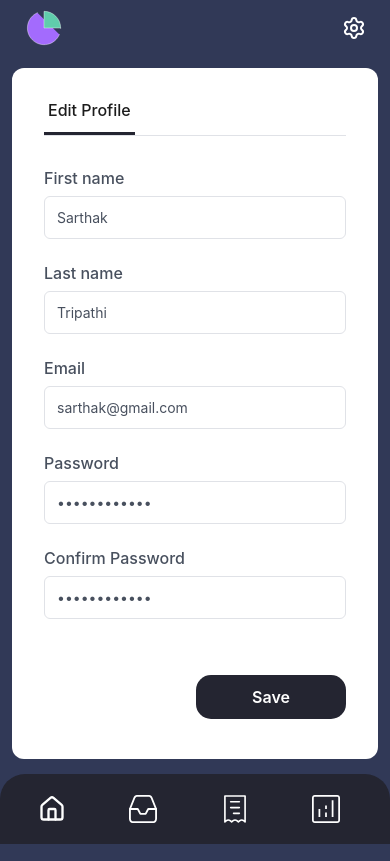
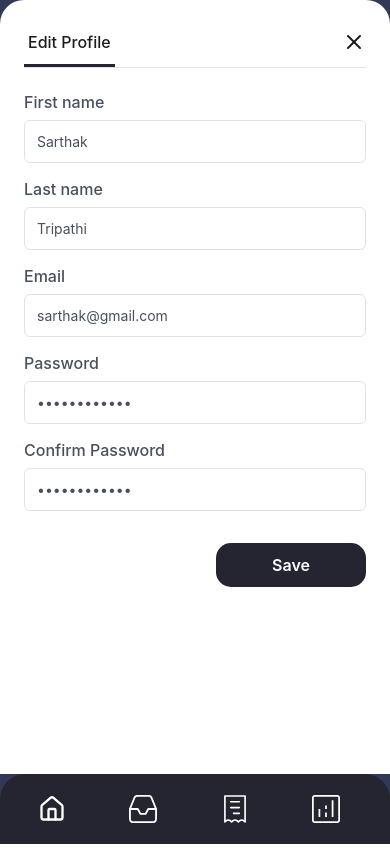
Before and after one commit to SMD-1/inventory-sales-management, a React (Vite) app: page /settings in a window 390 px wide. Built offline with nearby package versions, Linux system fonts and the light colour scheme.

Commit message:
feat: Implement a settings page with a custom responsive layout, and a mobile close button

```diff
--- a/src/components/Header/Header.jsx
+++ b/src/components/Header/Header.jsx
@@ -1,9 +1,11 @@
 import "./Header.css";
 import { useHeader } from "../../contexts/header-context";
 import { Search, Settings } from "lucide-react";
+import { useNavigate } from "react-router-dom";
 
 const Header = () => {
   const { title } = useHeader();
+  const navigate = useNavigate();
   return (
     <div className="header">
       <div className="header-mobile-logo">
@@ -20,7 +22,7 @@ const Header = () => {
         <input type="text" placeholder="Search here..." />
       </div>
       <div className="header-mobile-settings">
-        <Settings width={24} height={24} color="#fff" />
+        <Settings onClick={() => navigate("/settings")} width={24} height={24} color="#fff" />
       </div>
     </div>
   );
--- a/src/index.css
+++ b/src/index.css
@@ -31,6 +31,12 @@
   }
   .app-content {
     background-color: transparent;
-    padding-bottom: 90px;
+    padding-bottom: 70px;
+  }
+  .app-content.is-settings {
+    padding-top: 0;
+  }
+  .settings-header-wrapper {
+    display: none;
   }
 }
--- a/src/layouts/AppLayout.jsx
+++ b/src/layouts/AppLayout.jsx
@@ -1,15 +1,20 @@
-import { Outlet } from "react-router-dom";
+import { Outlet, useLocation } from "react-router-dom";
 import Header from "../components/Header/Header";
 import Sidebar from "../components/Sidebar/Sidebar";
 import HeaderProvider from "../contexts/header-context";
 
 function AppLayout() {
+  const location = useLocation();
+  const isSettings = location.pathname === "/settings";
+
   return (
     <HeaderProvider>
       <div className="app-layout">
         <Sidebar />
-        <main className="app-content">
-          <Header />
+        <main className={`app-content ${isSettings ? "is-settings" : ""}`}>
+          <div className={isSettings ? "settings-header-wrapper" : ""}>
+            <Header />
+          </div>
           <Outlet />
         </main>
       </div>
--- a/src/pages/settings/Settings.jsx
+++ b/src/pages/settings/Settings.jsx
@@ -1,9 +1,12 @@
 import { useEffect } from "react";
 import { useHeader } from "../../contexts/header-context";
+import { X } from "lucide-react";
+import { useNavigate } from "react-router-dom";
 import "./settings.css";
 
 const Settings = () => {
   const { setTitle } = useHeader();
+  const navigate = useNavigate();
 
   useEffect(() => {
     setTitle("Settings");
@@ -14,6 +17,7 @@ const Settings = () => {
       <div className="profile-card">
         <div className="profile-header">
           <div className="tab">Edit Profile</div>
+          <X className="close-icon" onClick={() => navigate(-1)} size={24} cursor="pointer" color="#1c1c1c" />
         </div>
 
         <form className="profile-form">
--- a/src/pages/settings/settings.css
+++ b/src/pages/settings/settings.css
@@ -12,6 +12,8 @@
 
 .profile-header {
   display: flex;
+  justify-content: space-between;
+  align-items: center;
   margin-bottom: 2rem;
   border-bottom: 1px solid #E0E2E7;
 }
@@ -24,6 +26,10 @@
   border-bottom: 3.5px solid #242531;
   cursor: pointer;
   margin-right: 2rem;
+}
+
+.close-icon {
+  display: none;
 }
 
 .profile-card .profile-form {
@@ -50,6 +56,7 @@
 .form-group input {
   border: 1px solid #3E3E3E;
   border-radius: 0.75rem;
+  padding: 0.8rem 1rem;
   font-size: 16px;
   color: #1c1c1c;
   outline: none;
@@ -61,7 +68,7 @@
   border-color: #242531;
 }
 
-.form-actions {
+.profile-form .form-actions {
   display: flex;
   justify-content: flex-end;
   margin-top: 2rem;
@@ -81,3 +88,31 @@
 .save-btn:hover {
   background-color: #383e49;
 }
+
+@media (max-width: 768px) {
+  .settings-container {
+    padding: 0;
+  }
+  .close-icon {
+    display: block;
+    margin-bottom: 0.5rem;
+  }
+  .profile-header {
+    margin-bottom: 1.5rem;
+  }
+  .profile-card {
+    border-radius: 1.5rem 1.5rem 0 0;
+    min-height: calc(100vh - 70px);
+    padding: 1.5rem 1.5rem;
+  }
+  .profile-card .form-group {
+    max-width: none;
+    width: 100%;
+  }
+  .profile-card .profile-form {
+    gap: 1rem;
+  }
+  .profile-form  .form-actions {
+    margin-top: 1rem;
+  }
+}
```
